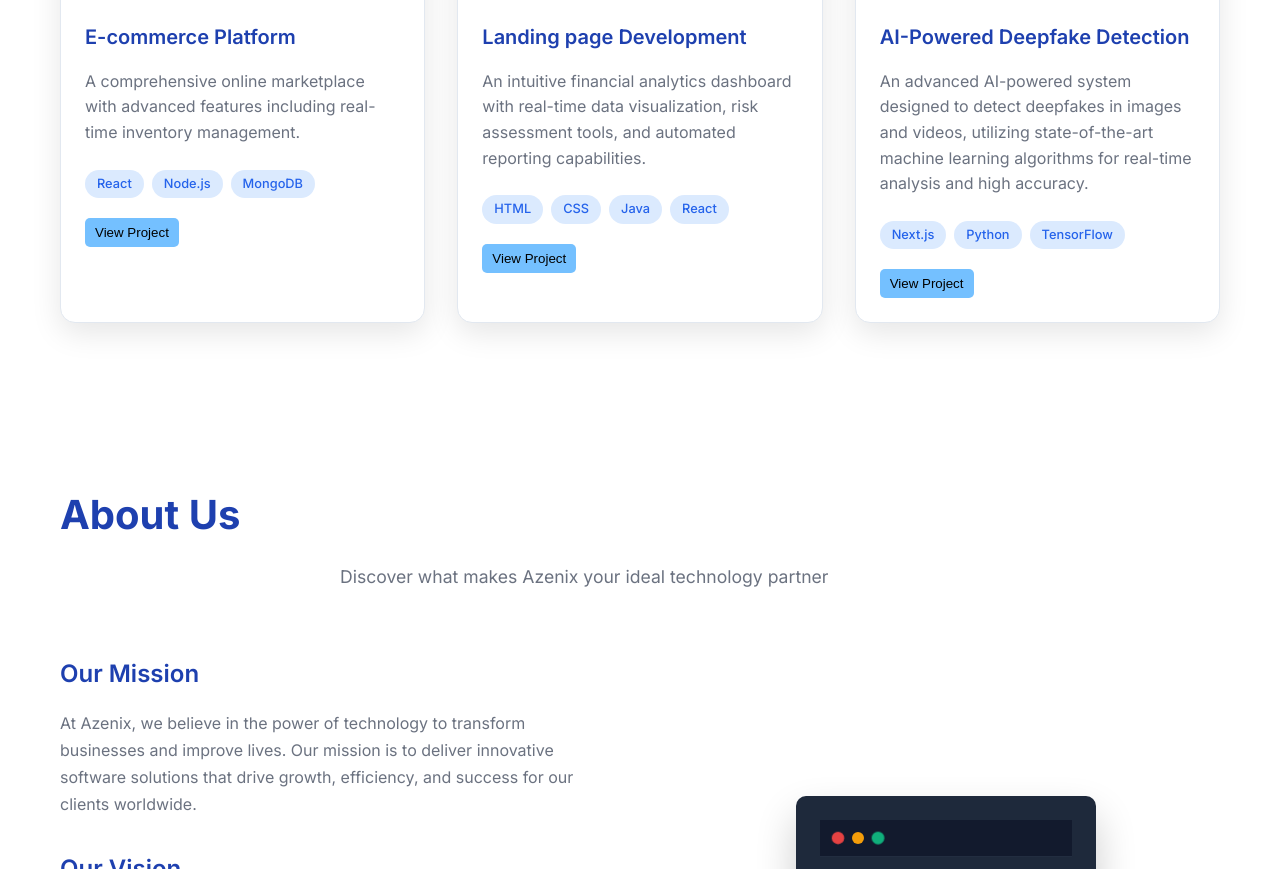
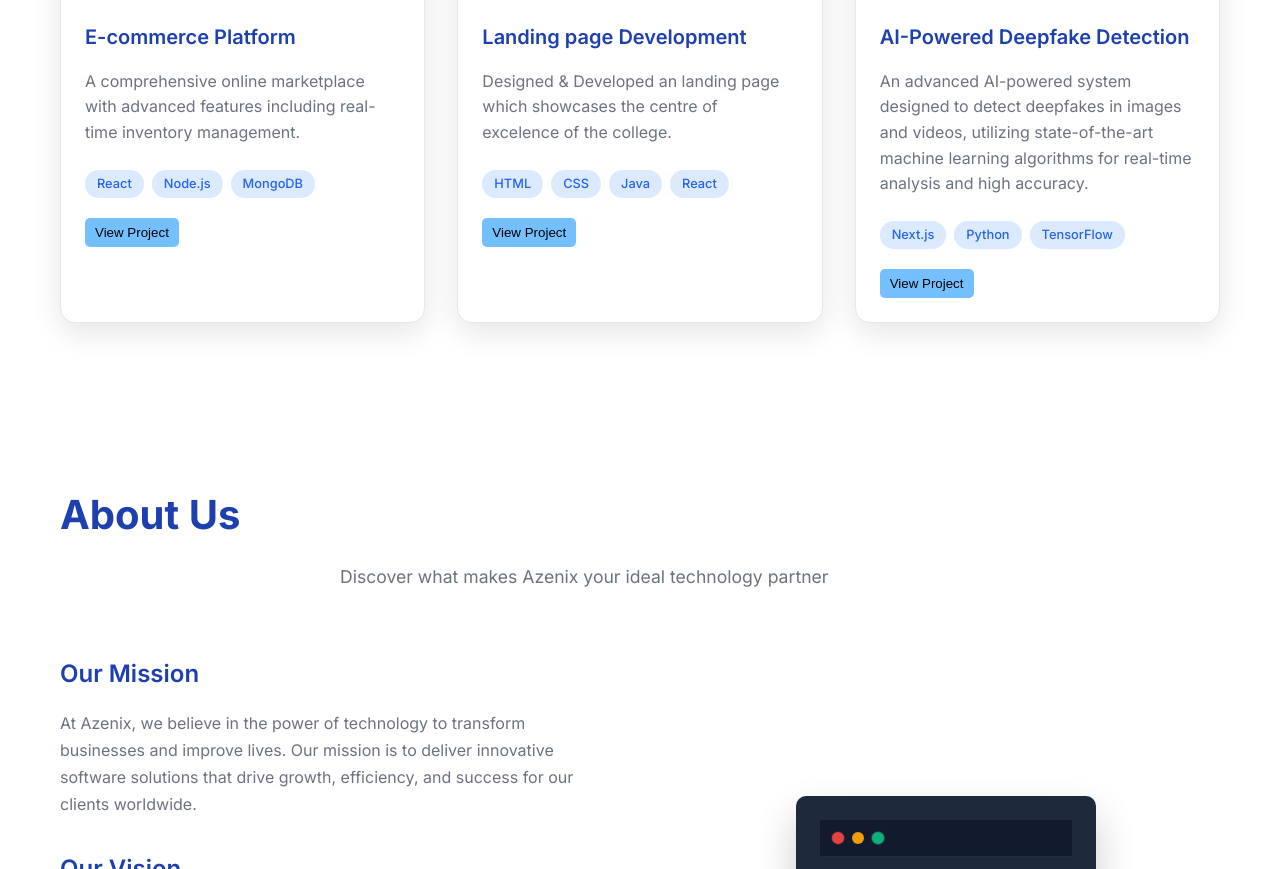
Before and after one commit to Kiruthick-07/Azenix, a website built with Vite: page index.html in a window 1280 px wide. Shown: the part 2126-2995 px from the top of the page. Built offline with nearby package versions, Linux system fonts and the light colour scheme.

```diff
--- a/index.html
+++ b/index.html
@@ -225,7 +225,7 @@
                     </div>
                     <div class="project-content">
                         <h3>Landing page Development</h3>
-                        <p>An intuitive financial analytics dashboard with real-time data visualization, risk assessment tools, and automated reporting capabilities.</p>
+                        <p>Designed & Developed an landing page which showcases the centre of excelence of the college.</p>
                         <div class="project-tags">
                             <span class="tag">HTML</span>
                             <span class="tag">CSS</span>
```
